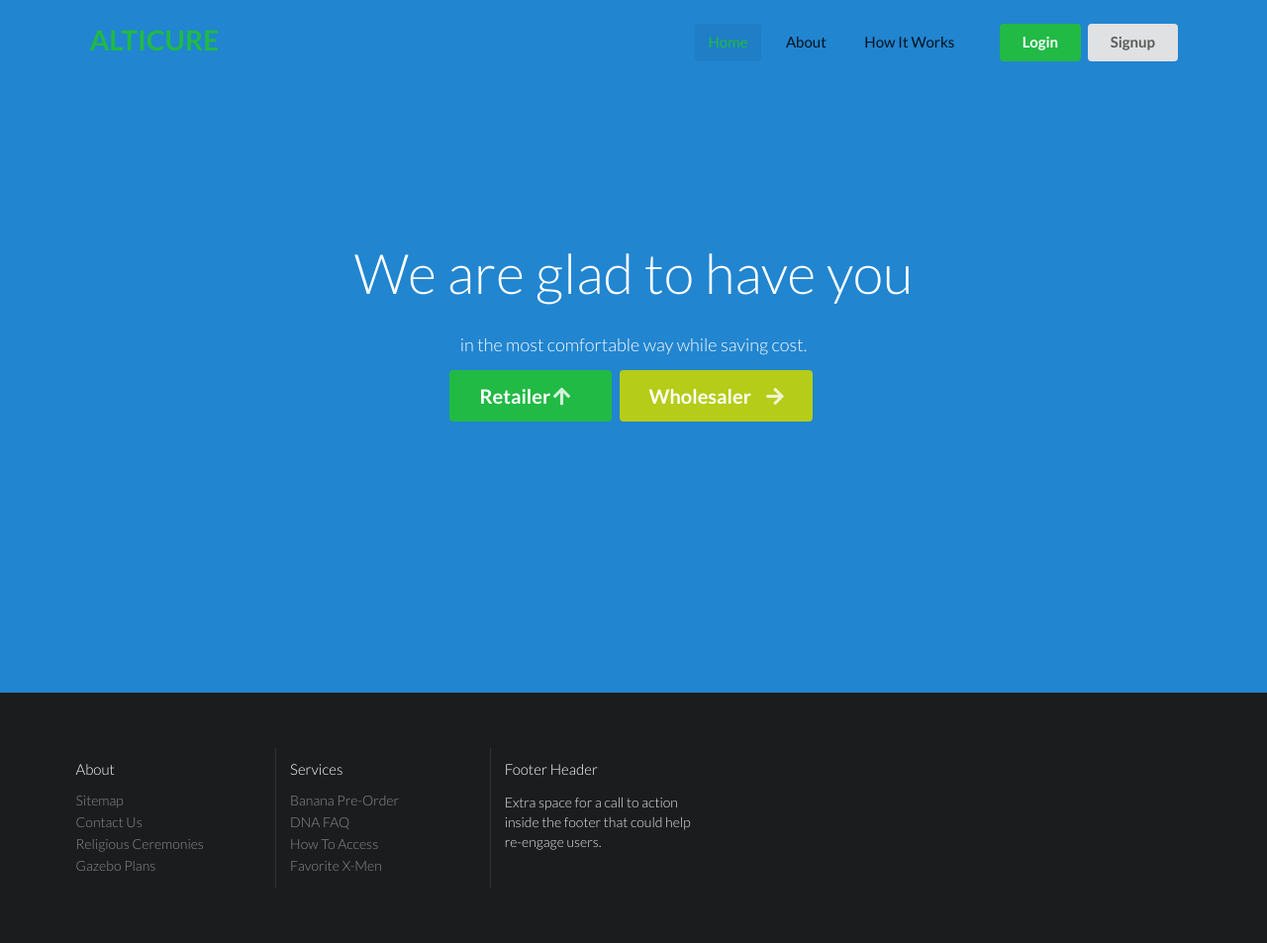
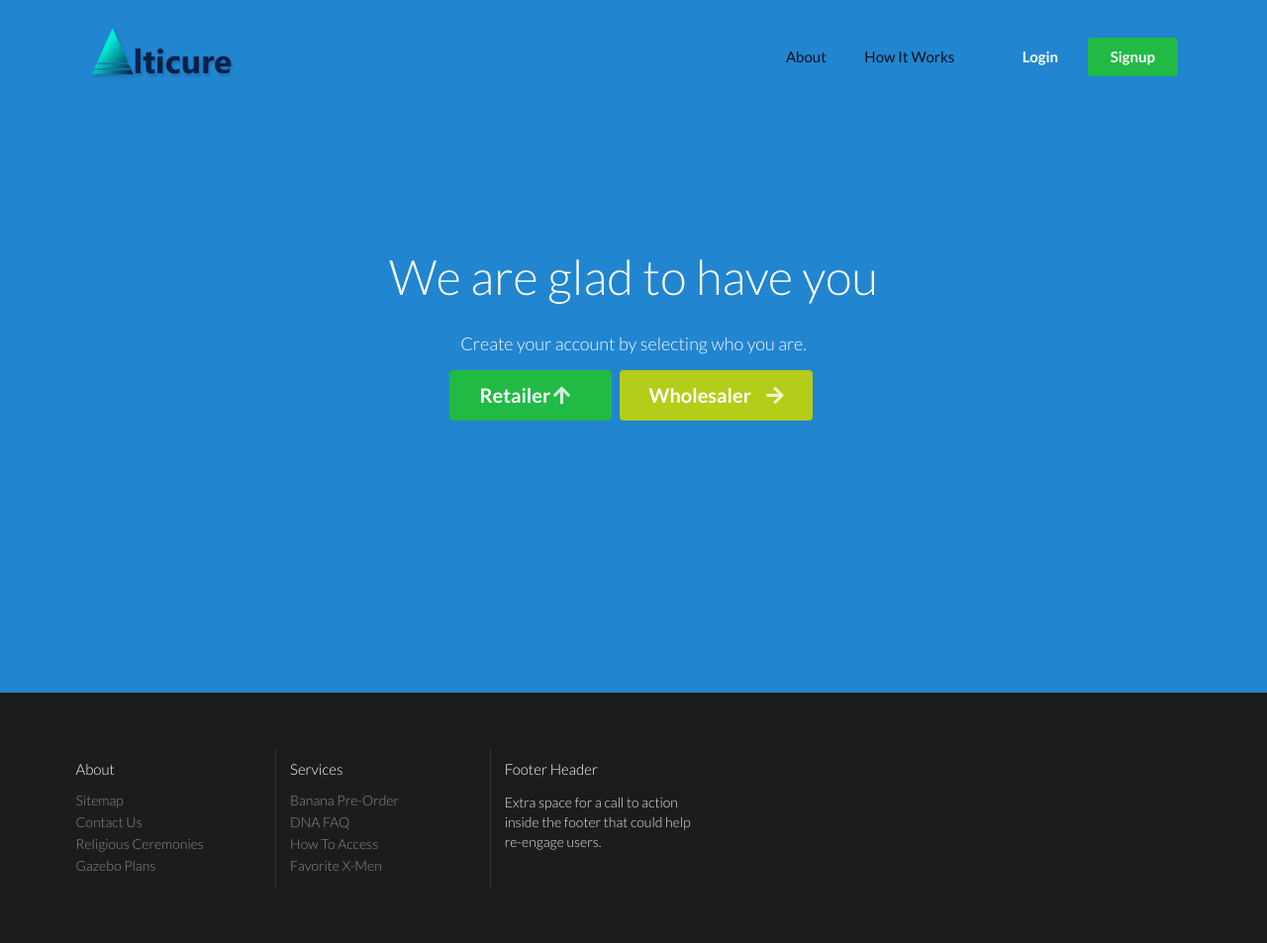
Before and after one commit to Boasbabs/project-pharma, a Django app: page /accounts/signup/ in a window 1280 px wide. Shown: the whole page at 99% size. Run offline with Django 3.2, Linux system fonts and the light colour scheme.

Commit message:
Refactor the templates file

```diff
--- a/drugs/templates/drugs/drugslist.html
+++ b/drugs/templates/drugs/drugslist.html
@@ -6,15 +6,15 @@
 
     {% block menu %}
         <div class="ui menu">
-            <div class="header item">
+            <a href="{% url 'frontend:index' %}" class="header item">
                 ALTICURE
-            </div>
+            </a>
             {#            <a class="item">Alticure</a>#}
             <a class="item">Catalog</a>
             <div class="right menu">
                 <div class="ui category search item">
                     <div class="ui transparent icon input">
-                        <input class="prompt" type="text" placeholder="Search animals...">
+                        <input class="prompt" type="text" placeholder="Search database...">
                         <i class="search link icon"></i>
                     </div>
                     <div class="results"></div>
--- a/frontend/templates/frontend/base_generic.html
+++ b/frontend/templates/frontend/base_generic.html
@@ -16,26 +16,24 @@
 <body>
 
 <!-- Following Menu -->
-<div class="ui large top fixed hidden borderless inverted menu">
+<div class="ui top fixed hidden borderless inverted green menu">
     <div class="ui container">
-        <div class="item"><div class="ui sub logo green header">Alticure</div></div>
+{#        <div class="item"><div class="ui sub logo green header">Alticure</div></div>#}
+    <a href="{% url 'frontend:index' %}" class="item"><img src="/static/img/logo.png" class="ui small image" style=""></a>
         <div class="right menu">
-            <a class="active item" href="">Home</a>
+
             <a class="item" href="">About</a>
             <a class="item" href="">How It Works</a>
             {% if user.is_authenticated %}
                 <div class="item">
-                    <a class="ui blue button" href="">Create Order</a></a>
-                </div>
-                <div class="item">
-                    <a class="ui inverted red button" href="">Sign Out</a>
+                    <a class="ui basic button" href="{% url 'logout' %}">Sign Out</a>
                 </div>
             {% else %}
                 <div class="item">
-                    <a class="ui  button" href="">Login</a>
+                    <a class="ui blue button" href="{% url 'login' %}">Login</a>
                 </div>
                 <div class="item">
-                    <a class="ui primary button" href="{% url 'user_signup' %}">Signup User</a>
+                    <a class="ui teal button" href="{% url 'user_signup' %}">Signup</a>
                 </div>
             {% endif %}
         </div>
@@ -45,12 +43,11 @@
 <!-- Sidebar Menu -->
 <div class="ui vertical inverted sidebar menu">
     <div class="item"><div class="ui sub blue header">Alticure</div></div>
-    <a class="active item">Home</a>
     <a class="item" href="">About</a>
     <a class="item" href="">How It Works</a>
     {% if user.is_authenticated %}
         <a class=" item" href="">Home</a></a>
-        <a class=" item" href="">Sign Out</a>
+        <a class=" item" href="{% url 'logout' %}">Sign Out</a>
     {% else %}
         <a class="item" href="{% url 'login' %}">Login</a>
         <a class="item" href="{% url 'user_signup' %}">Signup</a>
@@ -67,18 +64,16 @@
                     <a class="toc item">
                         <i class="sidebar icon"></i>
                     </a>
-                    <div class="item"><div class="ui sub logo green header">Alticure</div></div>
-
-                    <a class="active right item" href="">Home</a>
-                    <a class="item" href="">About</a>
+{#                    <div class="item"><div class="ui sub logo green header">Alticure</div></div>#}
+                <a href="{% url 'frontend:index' %}" class="item"><img src="/static/img/logo.png" class="ui small image" style=""></a>
+                    <a class="right item" href="">About</a>
                     <a class="item" href="">How It Works</a>
                     <div class=" item">
                         {% if user.is_authenticated %}
-                            <a class="ui blue button" href="">Create Order</a></a>
-                            <a class="ui inverted red button" href="">Sign Out</a>
+                            <a class="ui basic button" href="{% url 'logout' %}">Sign Out</a>
                         {% else %}
-                            <a class="ui green button" href="{% url 'login' %}">Login</a>
-                            <a class="ui button" href="{% url 'user_signup' %}">Signup</a>
+                            <a class="ui blue button" href="{% url 'login' %}">Login</a>
+                            <a class="ui green button" href="{% url 'user_signup' %}">Signup</a>
                         {% endif %}
                     </div>
                 </div>
--- a/projectpharma/static/css/frontend/index.css
+++ b/projectpharma/static/css/frontend/index.css
@@ -24,11 +24,14 @@ h1, h2, h3, h4 {
 .masthead .ui.menu .ui.button {
     margin-left: 0.5em;
 }
-.masthead h1.ui.header {
+.masthead .ui.big-tagline.header {
     margin-top: 3em;
     margin-bottom: 0em;
-    font-size: 4em;
+    font-size: 3.5em;
     font-weight: normal;
+}
+.em-span {
+    color: #1C0E4C;
 }
 .masthead h2 {
     font-size: 1.7em;
--- a/projectpharma/static/css/registration/index.css
+++ b/projectpharma/static/css/registration/index.css
@@ -5,9 +5,7 @@ body {
 body > .grid {
     height: 100%;
 }
-.image {
-    margin-top: -100px;
-}
+
 .column {
     max-width: 500px;
 }
--- a/templates/registration/signup.html
+++ b/templates/registration/signup.html
@@ -8,10 +8,10 @@
             {{ block.super }}
         {% endblock %}
         <div class="ui container">
-            <h1 class="ui inverted header">
+            <h1 class="ui inverted big-tagline header">
                 We are glad to have you
             </h1>
-            <h3>in the most comfortable way while saving cost.</h3>
+            <h3>Create your account by selecting who you are.</h3>
             <!-- search bar -->
 
             <a class="ui huge green button" href="{% url 'retailer_signup' %}">Retailer <i class="up arrow icon"></i></a>
```
Also changed, not shown: frontend/templates/frontend/index.html (+3 -5 lines), shopping_cart/templates/shopping_cart/base.html (+9 -8 lines), shopping_cart/templates/shopping_cart/order_summary.html (+2 -9 lines), templates/registration/base.html (+6 -7 lines), templates/registration/login.html (+8 -11 lines), projectpharma/static/img/logo.png (added).
